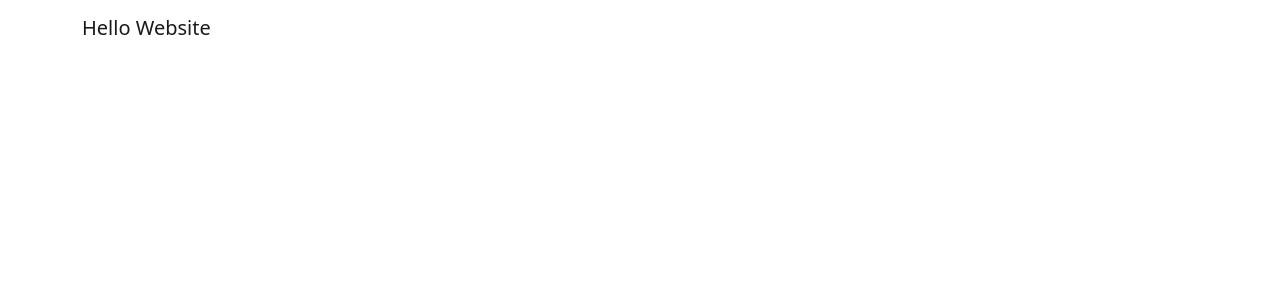
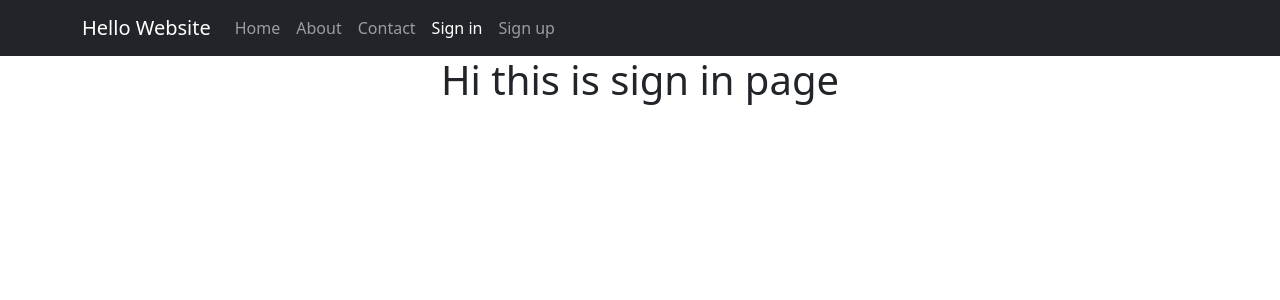
Before and after one commit to kanacoyn/classProjectWebsite, a React (Create React App) app in the folder website/: page /signin in a window 1280 px wide. Before the commit this address had no page. Shown: the top 300 px of the page. Built offline with nearby package versions, Linux system fonts and the light colour scheme.

Commit message:
Adding header with bootstrap navigation

```diff
--- a/website/src/App.js
+++ b/website/src/App.js
@@ -1,22 +1,53 @@
 import { firebaseConfig } from "./config/Config";
 import { initializeApp } from "firebase/app";
-// import config from "./config/Config";
+import { useState } from "react";
 import "./App.css";
+//page
 import { Home } from "./pages/Home";
 import { About } from "./pages/About";
+import { Contact } from "./pages/Contact";
+import { Signin } from "./pages/Signin";
+import { Signup } from "./pages/Signup";
+//component
+import { Header } from "./components/Header";
 import { Routes, Route } from "react-router-dom";
-import { Contact } from "./pages/Contact";
-import { Header } from "./components/Header";
+//context
+import { NavContext } from "./contexts/NavContexts";
+// import { NavItem } from "react-bootstrap";
 const FirebaseApp = initializeApp(firebaseConfig);
 
+const NavRoutes = [
+  { name: "Home", goto: "/" },
+  { name: "About", goto: "/about" },
+  { name: "Contact", goto: "/contact" },
+  { name: "Sign in", goto: "/signin" },
+  { name: "Sign up", goto: "/signup" },
+];
+
+const AuthNavRoutes = [
+  { name: "Home", goto: "/" },
+  { name: "About", goto: "/about" },
+  { name: "Contact", goto: "/contact" },
+  { name: "Profile", goto: "/profile" },
+  { name: "Sign out", goto: "/signout" },
+];
+
 function App() {
+  const [navItems, setNavItems] = useState(NavRoutes);
+  // const [auth, setAuth] = useState(null);
+
   return (
     <div className="App">
-      <Header />
+      <NavContext.Provider value={navItems}>
+        <Header />
+      </NavContext.Provider>
+
       <Routes>
         <Route path="/" element={<Home />}></Route>
         <Route path="/about" element={<About />}></Route>
         <Route path="/contact" element={<Contact />}></Route>
+        <Route path="/signup" element={<Signup />}></Route>
+        <Route path="/signin" element={<Signin />}></Route>
       </Routes>
     </div>
   );
--- a/website/src/components/Header.js
+++ b/website/src/components/Header.js
@@ -1,12 +1,17 @@
-import { NavbarBrand } from "react-bootstrap";
 import Navbar from "react-bootstrap/Navbar";
 import Container from "react-bootstrap/Container";
+import NavbarCollapse from "react-bootstrap/esm/NavbarCollapse";
+import { Navigation } from "./Navigation";
 
 export function Header(props) {
   return (
-    <Navbar>
+    <Navbar bg="dark" variant="dark" expand="lg">
       <Container>
         <Navbar.Brand>Hello Website</Navbar.Brand>
+        <Navbar.Toggle aria-controls="main-nav" />
+        <NavbarCollapse id="main-nav">
+          <Navigation />
+        </NavbarCollapse>
       </Container>
     </Navbar>
   );
--- /dev/null
+++ b/website/src/components/Navigation.js
@@ -0,0 +1,21 @@
+import { useContext } from "react";
+import Nav from "react-bootstrap/Nav";
+import { NavLink } from "react-router-dom";
+// contexts
+import { NavContext } from "../contexts/NavContexts";
+
+export function Navigation(props) {
+  const NavigationItems = useContext(NavContext);
+  console.log(NavigationItems);
+  const Items = NavigationItems.map((item) => {
+    return (
+      <Nav.Item>
+        <Nav.Link as={NavLink} to={item.goto}>
+          {item.name}
+        </Nav.Link>
+      </Nav.Item>
+    );
+  });
+
+  return <Nav>{Items}</Nav>;
+}
--- /dev/null
+++ b/website/src/contexts/NavContexts.js
@@ -0,0 +1,3 @@
+import { createContext } from "react";
+
+export const NavContext = createContext([]);
--- /dev/null
+++ b/website/src/pages/Signin.js
@@ -0,0 +1,7 @@
+export function Signin(props) {
+  return (
+    <div>
+      <h1>Hi this is sign in page</h1>
+    </div>
+  );
+}
--- /dev/null
+++ b/website/src/pages/Signup.js
@@ -0,0 +1,7 @@
+export function Signup(props) {
+  return (
+    <div>
+      <h1>Hi this is sign up page</h1>
+    </div>
+  );
+}
```
